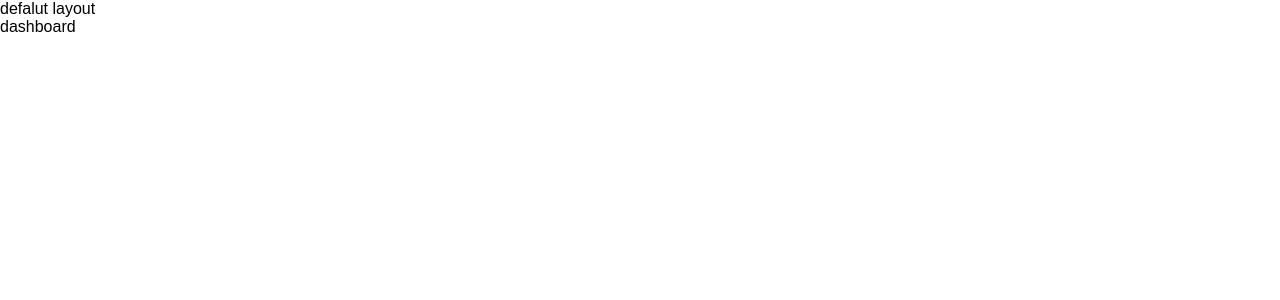
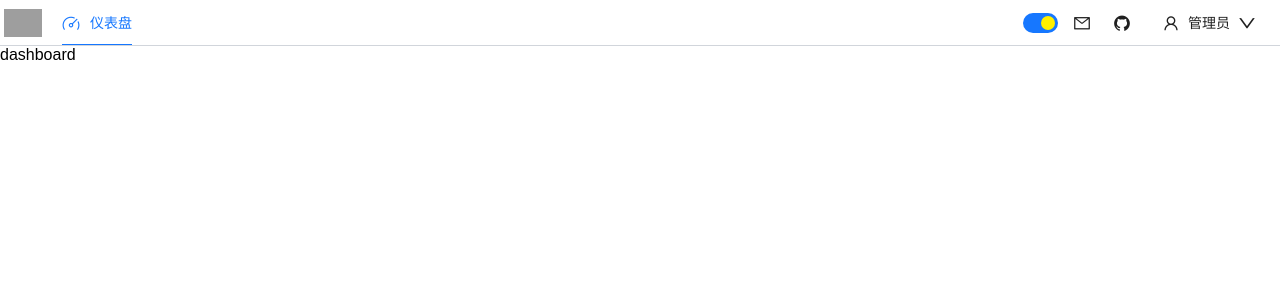
Before and after one commit to saltedfish964/nine-admin, a Vue app: page /#/login in a window 1280 px wide. Both pictures are taken after typing "Sample", "Sample123" into the empty fields and a click on the button "登录". Shown: the top 300 px of the page. Built offline with nearby package versions, Linux system fonts and the light colour scheme; grey boxes are pictures that could not be loaded.

Commit message:
feat: 默认 layout header 部分

```diff
--- a/src/layouts/default/default.vue
+++ b/src/layouts/default/default.vue
@@ -1,6 +1,97 @@
+<script setup lang="ts">
+import { h, ref } from 'vue';
+import {
+  Menu as AMenu,
+  MenuItem as AMenuItem,
+  Dropdown as ADropdown,
+  Button as AButton,
+  Space as ASpace,
+  MenuProps,
+} from 'ant-design-vue';
+import { VDarkSwitch } from '@/components';
+
+const current = ref<string[]>(['mail']);
+const items = ref<MenuProps['items']>([
+  {
+    key: 'mail',
+    icon: () =>
+      h('div', [h('span', { class: 'iconfont icon-dashboard text-lg' })]),
+    label: '仪表盘',
+    title: '仪表盘',
+  },
+]);
+</script>
+
 <template>
-  <div>
-    <div>defalut layout</div>
-    <router-view></router-view>
+  <div
+    class="h-screen w-screen overflow-auto flex flex-col dark:bg-[#111827] dark:text-[#dcdcdc]"
+  >
+    <div
+      class="flex-none h-[46px] flex border-b border-solid border-gray-300 dark:bg-[#141414]"
+    >
+      <div class="flex-none h-full w-[46px] flex items-center justify-center">
+        <img class="h-[28px]" src="@/assets/vue.svg" alt="logo" />
+      </div>
+      <div class="flex-grow overflow-hidden">
+        <a-menu
+          class="border-none"
+          v-model:selectedKeys="current"
+          mode="horizontal"
+          :items="items"
+        />
+      </div>
+      <div class="flex-none flex items-center px-2">
+        <a-space>
+          <div class="h-full flex items-center">
+            <v-dark-switch :size="10"></v-dark-switch>
+          </div>
+          <a-button type="text">
+            <template #icon>
+              <div class="w-full h-full flex items-center justify-center">
+                <span class="iconfont icon-mail text-lg"></span>
+              </div>
+            </template>
+          </a-button>
+          <a-button type="text">
+            <template #icon>
+              <div class="w-full h-full flex items-center justify-center">
+                <span class="iconfont icon-github-fill text-lg"></span>
+              </div>
+            </template>
+          </a-button>
+          <a-dropdown trigger="click">
+            <template #overlay>
+              <a-menu>
+                <a-menu-item key="1">
+                  <div class="flex items-center h-full">
+                    <span class="iconfont icon-user text-lg"></span>
+                    <span class="mx-2">个人中心</span>
+                  </div>
+                </a-menu-item>
+                <a-menu-item key="2">
+                  <div class="flex items-center h-full">
+                    <span class="iconfont icon-poweroff text-lg"></span>
+                    <span class="mx-2">退出登录</span>
+                  </div>
+                </a-menu-item>
+              </a-menu>
+            </template>
+            <a-button type="text">
+              <div class="flex items-center h-full">
+                <span class="iconfont icon-user text-lg"></span>
+                <span class="mx-2">管理员</span>
+                <span class="iconfont icon-down text-lg"></span>
+              </div>
+            </a-button>
+          </a-dropdown>
+        </a-space>
+      </div>
+    </div>
+    <div class="flex-grow overflow-auto flex">
+      <div class="flex-none"></div>
+      <div class="flex-grow overflow-auto">
+        <router-view></router-view>
+      </div>
+    </div>
   </div>
 </template>
```
